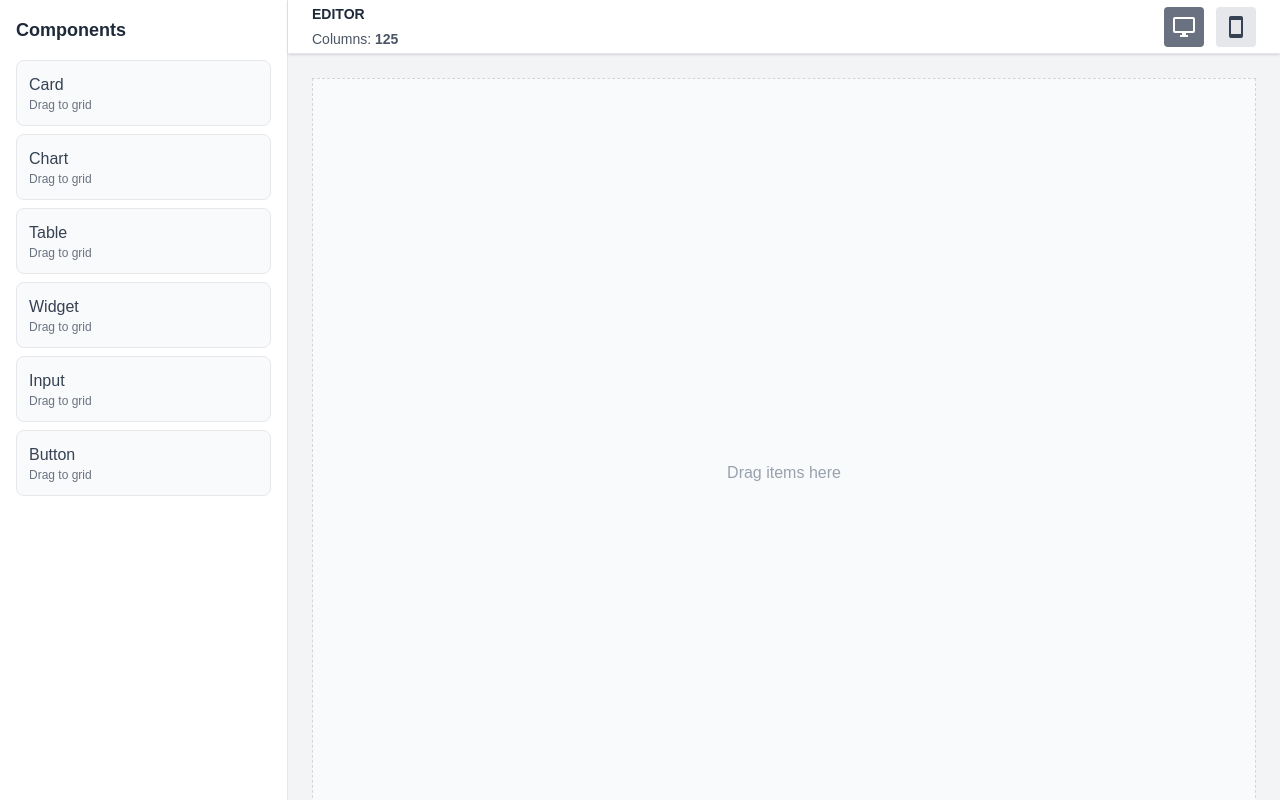
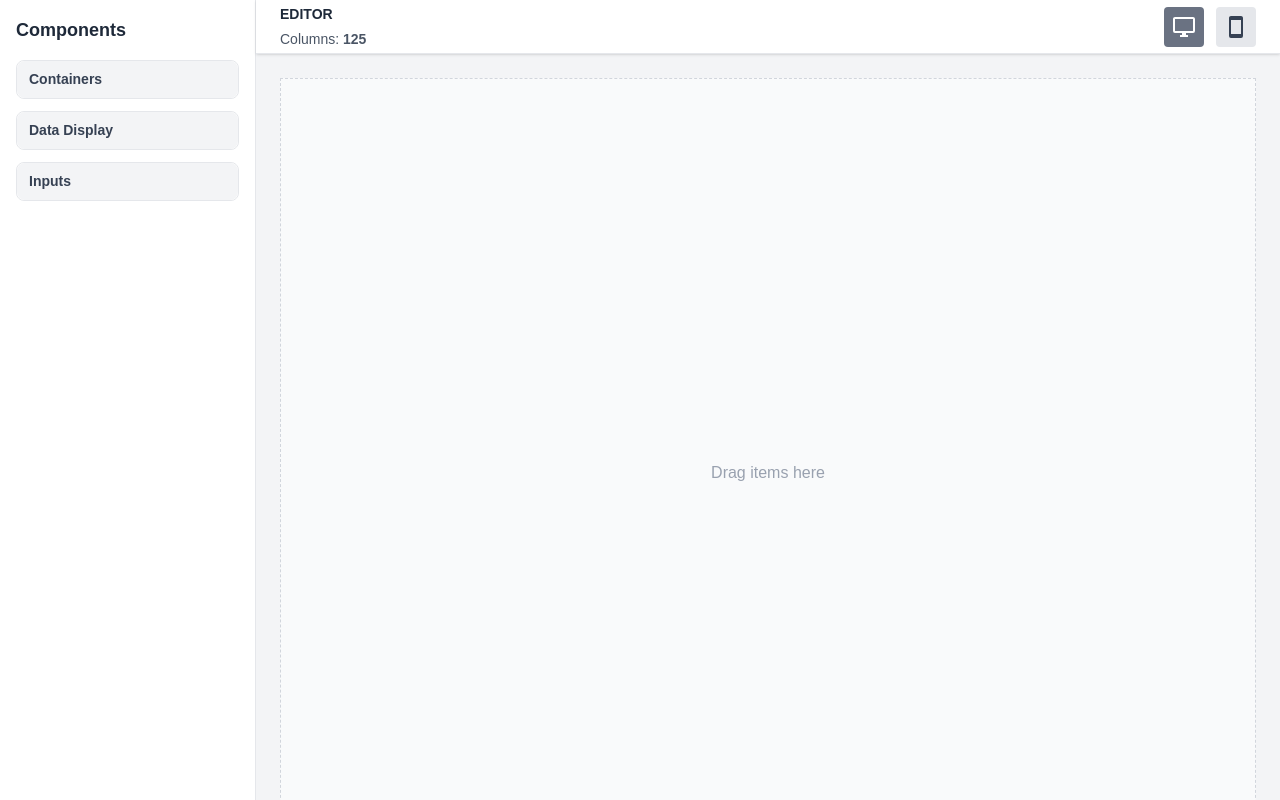
Before and after one commit to Violentvicky5/editor_model, a Next.js app: page / in a window 1280 px wide. Built offline with nearby package versions, Linux system fonts and the light colour scheme.

Commit message:
data- set and drop for the draggable items

```diff
--- a/src/app/page.tsx
+++ b/src/app/page.tsx
@@ -107,18 +107,18 @@ export default function Home() {
   <div className="relative flex items-center justify-center">
 
     {/* Metal Frame */}
-    <div className="relative w-[340px] h-[560px] rounded-[48px] bg-gradient-to-b from-gray-300 via-gray-500 to-gray-700 p-[6px] shadow-[0_35px_80px_rgba(0,0,0,0.45)]">
+    <div className="relativew-full max-w-[340px] aspect-[340/560] rounded-[48px] bg-gradient-to-b from-gray-300 via-gray-500 to-gray-700 p-[6px] shadow-[0_35px_80px_rgba(0,0,0,0.45)]">
 
       {/* Side Buttons */}
-      <div className="absolute -left-[4px] top-[120px] w-[3px] h-[40px] bg-gray-600 rounded-full"></div>
-      <div className="absolute -left-[4px] top-[170px] w-[3px] h-[60px] bg-gray-600 rounded-full"></div>
-      <div className="absolute -right-[4px] top-[150px] w-[3px] h-[80px] bg-gray-600 rounded-full"></div>
+      <div className="absolute left-[4px] top-[120px] w-[3px] h-[40px] bg-gray-600 rounded-full"></div>
+      <div className="absolute left-[4px] top-[170px] w-[3px] h-[60px] bg-gray-600 rounded-full"></div>
+      <div className="absolute right-[4px] top-[150px] w-[3px] h-[80px] bg-gray-600 rounded-full"></div>
 
       {/* Inner Black Bezel */}
       <div className="relative w-full h-full bg-black rounded-[44px] p-[6px]">
 
         {/* Screen Container */}
-        <div className="relative w-[320px] h-[525px] bg-white rounded-[36px] overflow-hidden">
+        <div className="relative w-full h-full bg-white rounded-[36px] overflow-hidden">
 
           {/* Notch */}
           <div className="absolute top-1 left-1/2 -translate-x-1/2 w-[120px] h-[26px] bg-black rounded-full flex items-center justify-center gap-2 z-20">
--- a/src/components/GridCanvas.tsx
+++ b/src/components/GridCanvas.tsx
@@ -2,7 +2,7 @@
 
 import { useRef, useState, useLayoutEffect } from 'react';
 import { GridItem as GridItemComponent } from './GridItem';
-import type { GridItem } from '@/types/grid';
+import type { GridItem, PaletteItem } from '@/types/grid';
 import type { ResizeDirection } from '@/hooks/useGridEngine';
 
 interface GridCanvasProps {
@@ -11,7 +11,7 @@ interface GridCanvasProps {
   rowHeight: number;
   selectedItemPath: string[];
   onSelectItem: (path: string[]) => void;
-  onAddItem: (pixelX: number, pixelY: number, containerRect: DOMRect, targetPath: string[]) => void;
+  onAddItem: (pixelX: number, pixelY: number, containerRect: DOMRect, targetPath: string[], itemData: PaletteItem) => void;
   onMoveItem: (path: string[], col: number, row: number) => void;
   onResizeItem: (
     path: string[],
@@ -59,12 +59,14 @@ export function GridCanvas({
 
     e.preventDefault();
 
+    const data = e.dataTransfer.getData('text/plain');
+    // if (data !== 'palette-item') return;
+const itemData: PaletteItem = JSON.parse(data);
 
-    const data = e.dataTransfer.getData('text/plain');
-    if (data !== 'palette-item') return;
+console.log("Drop event data:", {itemData });
 
     const rect = (e.currentTarget as HTMLDivElement).getBoundingClientRect();
-    onAddItem(e.clientX, e.clientY, rect, []);
+    onAddItem(e.clientX, e.clientY, rect, [],itemData);
   };
 
   // Single grid background pattern with square cells
@@ -96,7 +98,7 @@ export function GridCanvas({
   }
 
   return (
-    <div className='bg-gray-50 border border-gray-200 rounded  '
+    <div className='bg-gray-50 border border-gray-300 rounded '
       ref={gridRef}
       onClick={handleGridClick}
       onDragOver={handleDragOver}
@@ -110,9 +112,11 @@ export function GridCanvas({
         minHeight: '100%',
         ...backgroundStyle,
       }}
+
     >
       {layout.map((item) => (
         <GridItemComponent
+
           key={item.id}
           item={item}
           itemPath={[item.id]}
--- a/src/components/MobileGridItem.tsx
+++ b/src/components/MobileGridItem.tsx
@@ -86,6 +86,9 @@ export function MobileGridItem({
 
         <div className="text-sm font-semibold text-gray-700 truncate flex-1">
   {item.id.slice(-3)}
+  <span className="text-xs text-gray-400 ml-2">
+    {item.label}
+  </span>
 </div>
         {/*<div className="text-xs text-gray-400">
           ID: {item.id.substring(0, 8)}
--- a/src/components/Palette.tsx
+++ b/src/components/Palette.tsx
@@ -1,31 +1,73 @@
 "use client";
-import { PALETTE_ITEMS } from "../data/data";
+import { PALETTE_ITEMS2 } from "../data/data";
+import { useState } from "react";
+import {PaletteItem} from "@/types/grid";
+
+
 
 export function Palette() {
-  const handleDragStart = (e: React.DragEvent) => {
+
+  const handleDragStart = (e: React.DragEvent<HTMLDivElement>, item: PaletteItem) => {
+
+
    e.dataTransfer.effectAllowed = "copy";
-    e.dataTransfer.setData("text/plain", "palette-item");
+   const data= JSON.stringify( item );
+ e.dataTransfer.setData("text/plain", data);
+
+     console.log("Drag started with data:", { data });
   };
 
+const [openCategory, setOpenCategory] = useState<string | null>(null);
+
+
   return (
-    <div className="w-72 bg-white border-r border-gray-200 p-4 overflow-y-auto">
-      <h2 className="text-lg font-bold text-gray-800 mb-4">Components</h2>
-      <div className="space-y-2">
-        {PALETTE_ITEMS.map((item) => (
+
+   <div className=" sm:w-50 md:w-64 bg-white border-r border-gray-200 p-3 sm:p-4 overflow-y-auto">
+
+  <h2 className="text-base sm:text-lg font-bold text-gray-800 mb-3 sm:mb-4">
+    Components
+  </h2>
+
+  {PALETTE_ITEMS2.map((category) => (
+    <div key={category.id} className="mb-3 border border-gray-200 rounded-lg">
+
+      {/* Category Header */}
+      <button
+        onClick={() =>
+          setOpenCategory(openCategory === category.id ? null : category.id)
+        }
+        className="w-full text-left px-3 py-2 bg-gray-100 hover:bg-gray-200 rounded-lg text-[13px] sm:text-[14px] font-semibold text-gray-700"
+      >
+        {category.label}
+      </button>
+
+      {/* Dropdown Items */}
+      {openCategory === category.id && (
+        <div className="p-2 sm:p-3 grid grid-cols-2 sm:grid-cols-2 md:grid-cols-2 gap-2 sm:gap-3">
+
+          {category.items.map((item: { name: string; label: string }) => (
             <div
-            key={item.id}
+              key={item.name}
               draggable
-            onDragStart={handleDragStart}
-            className="flex items-center gap-3 p-3 bg-gray-50 border border-gray-200 rounded-lg cursor-move hover:bg-gray-100 hover:border-gray-300 transition-colors"
+              onDragStart={(e) => handleDragStart(e, item)}
+              className="group flex flex-col items-center justify-center gap-1 p-2 sm:p-3 bg-white border border-gray-200 rounded-lg hover:border-blue-300 hover:shadow-sm transition-all duration-200 cursor-move select-none"
             >
-            {/* <span className="text-xl">{item.icon}</span>*/}
-            <div>
-              <p className="font-medium text-gray-700">{item.label}</p>
-              <p className="text-xs text-gray-500">Drag to grid</p>
+
+              <p className="text-[11px] sm:text-[12px] font-semibold text-gray-700 group-hover:text-blue-600">
+                {item.label}
+              </p>
+
+              <p className="text-[10px] sm:text-[11px] text-gray-400">
+                Drag
+              </p>
+
             </div>
+          ))}
+
+        </div>
+      )}
     </div>
   ))}
 </div>
-    </div>
 );
 }
--- a/src/data/data.ts
+++ b/src/data/data.ts
@@ -1,3 +1,4 @@
+import {  PaletteCategory } from '@/types/grid';
 
 export const PALETTE_ITEMS = [
   { id: 'card', label: 'Card', },
@@ -7,3 +8,49 @@ export const PALETTE_ITEMS = [
   { id: 'input', label: 'Input', },
   { id: 'button', label: 'Button', },
 ];
+
+
+export const PALETTE_ITEMS2: PaletteCategory[] = [
+  {
+    id: "containers",
+    label: "Containers",
+    items: [
+      {
+        name: "card",
+        label: "Card"
+      },
+      {
+        name: "widget",
+        label: "Widget"
+      }
+    ]
+  },
+  {
+    id: "data",
+    label: "Data Display",
+    items: [
+      {
+        name: "chart",
+        label: "Chart"
+      },
+      {
+        name: "table",
+        label: "Table"
+      }
+    ]
+  },
+  {
+    id: "inputs",
+    label: "Inputs",
+    items: [
+      {
+        name: "input",
+        label: "Input"
+      },
+      {
+        name: "button",
+        label: "Button"
+      }
+    ]
+  }
+];
--- a/src/hooks/useGridEngine.ts
+++ b/src/hooks/useGridEngine.ts
@@ -1,7 +1,7 @@
 'use client';
 
 import { useState, useCallback, useEffect } from 'react';
-import { GridItem } from '@/types/grid';
+import { GridItem, PaletteItem } from '@/types/grid';
 
 const DEFAULT_ITEM_WIDTH = 10; // columns
 const DEFAULT_ITEM_HEIGHT = 10; // rows
@@ -149,6 +149,7 @@ function transformToMobile(layout: GridItem[]): GridItem[] {
   // Transform each item: keep id and children, ignore grid positioning
   return sorted.map((item) => ({
     id: item.id,
+    label: item.label,
     colStart: 0, // reset positioning (irrelevant in mobile)
     colEnd: 1,
     rowStart: 0,
@@ -261,6 +262,7 @@ function mergeDesktopIntoMobile(
       // Item exists in desktop - sync children recursively
       const synced: GridItem = {
         id: mobileItem.id,
+        label: mobileItem.label, // keep mobile label (could be customized)
         colStart: 0,
         colEnd: 1,
         rowStart: 0,
@@ -282,6 +284,7 @@ function mergeDesktopIntoMobile(
     .filter((item) => !mobileIds.has(item.id))
     .map((item) => ({
       id: item.id,
+      label: item.label,
       colStart: 0,
       colEnd: 1,
       rowStart: 0,
@@ -373,7 +376,7 @@ let iteration = 0;
 
 while (queue.length) {
   if (++iteration > maxIterations) {
-    console.warn("Vertical resolve aborted ");
+    console.warn("Vertical resolve aborted (safety guard)");
     break;
   }
 
@@ -488,7 +491,7 @@ let iteration = 0;
 
 while (queue.length) {
   if (++iteration > maxIterations) {
-    console.warn("Drag collision resolve aborted ");
+    console.warn("Drag collision resolve aborted (safety guard)");
     break;
   }
 
@@ -543,7 +546,7 @@ let iteration = 0;
 
 while (queue.length) {
   if (++iteration > maxIterations) {
-    console.warn("Vertical resize resolve aborted ");
+    console.warn("Vertical resize resolve aborted (safety guard)");
     break;
   }
 
@@ -601,13 +604,15 @@ while (queue.length) {
 
   // add new item from palette drop with path support
   const addItem = useCallback(
-    (pixelX: number, pixelY: number, containerRect: DOMRect, targetPath: string[] = []) => {
+    (pixelX: number, pixelY: number, containerRect: DOMRect, targetPath: string[],itemData: PaletteItem,) => {
+      console.log("itemData in addItem:", { itemData });
       const { colStart, rowStart } = pixelToGrid(pixelX, pixelY, containerRect);
       const colEnd = Math.min(colStart + DEFAULT_ITEM_WIDTH, columnCount);
       const rowEnd = rowStart + DEFAULT_ITEM_HEIGHT;
 
       const newItem: GridItem = {
         id: `item-${Date.now()}`,
+        label: itemData.label,
         colStart,
         colEnd,
         rowStart,
--- a/src/types/grid.ts
+++ b/src/types/grid.ts
@@ -1,4 +1,6 @@
+import { Palette } from '@/components/Palette';
 export type GridItem = {
+  label: string; // e.g. "card", "chart", etc.
   id: string;
   colStart: number;
   colEnd: number;
@@ -14,3 +16,16 @@ export const ROW_HEIGHT = 10; // default pixels
 
 //View modes
 export type ViewMode=`desktop`|`mobile`;
+
+
+
+export type PaletteItem ={
+name: string;
+label: string;
+}
+
+export type PaletteCategory = {
+id: string;
+label: string;
+items: PaletteItem[];
+}
```
Also changed, not shown: src/components/GridItem.tsx (+10 -4 lines). Lines whose indentation alone changed are shown as unchanged.
